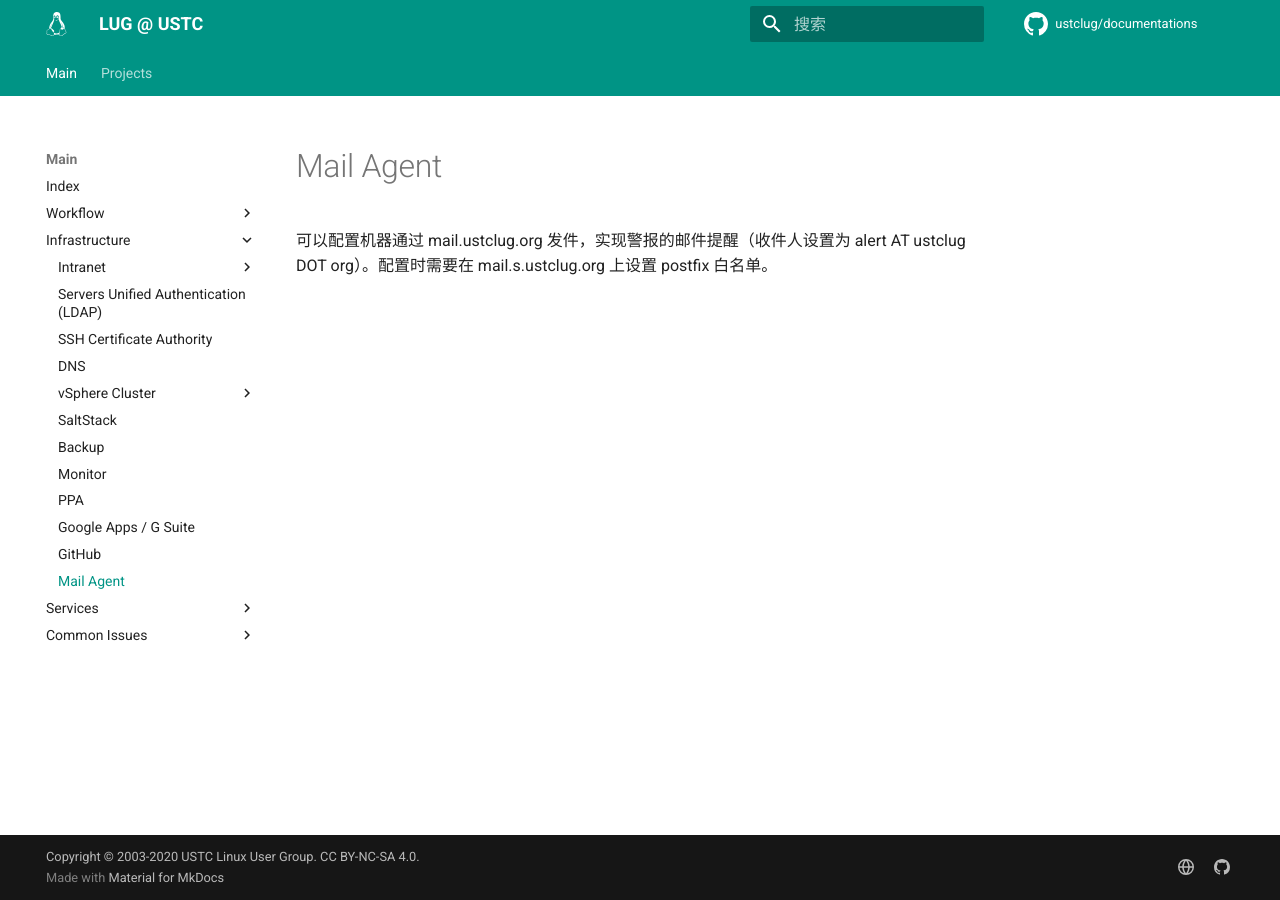
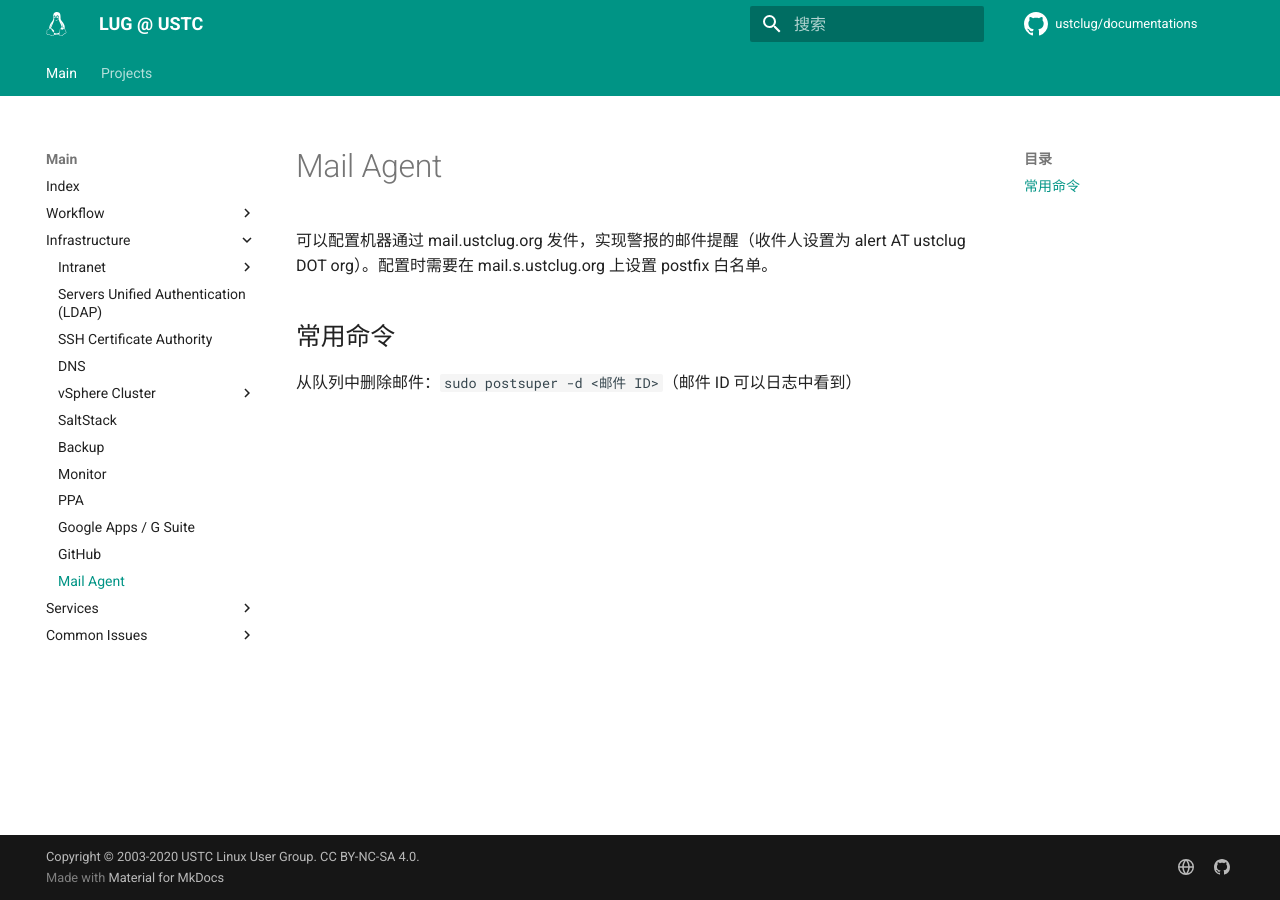
Before and after one commit to ustclug/documentations, an MkDocs documentation site: the page built from docs/infrastructure/mail.md, in a window 1280 px wide. Built offline with MkDocs 1.6.1 and Material for MkDocs 9.7.7, drawn with Linux system fonts in a browser that asks for light colours; comment, search, counter and statistics services are not loaded.

Commit message:
add a command about postfix

```diff
--- a/docs/infrastructure/mail.md
+++ b/docs/infrastructure/mail.md
@@ -1,3 +1,7 @@
 # Mail Agent
 
 可以配置机器通过 mail.ustclug.org 发件，实现警报的邮件提醒（收件人设置为 alert AT ustclug DOT org）。配置时需要在 mail.s.ustclug.org 上设置 postfix 白名单。
+
+## 常用命令
+
+从队列中删除邮件：`sudo postsuper -d <邮件 ID>`（邮件 ID 可以日志中看到）
```
